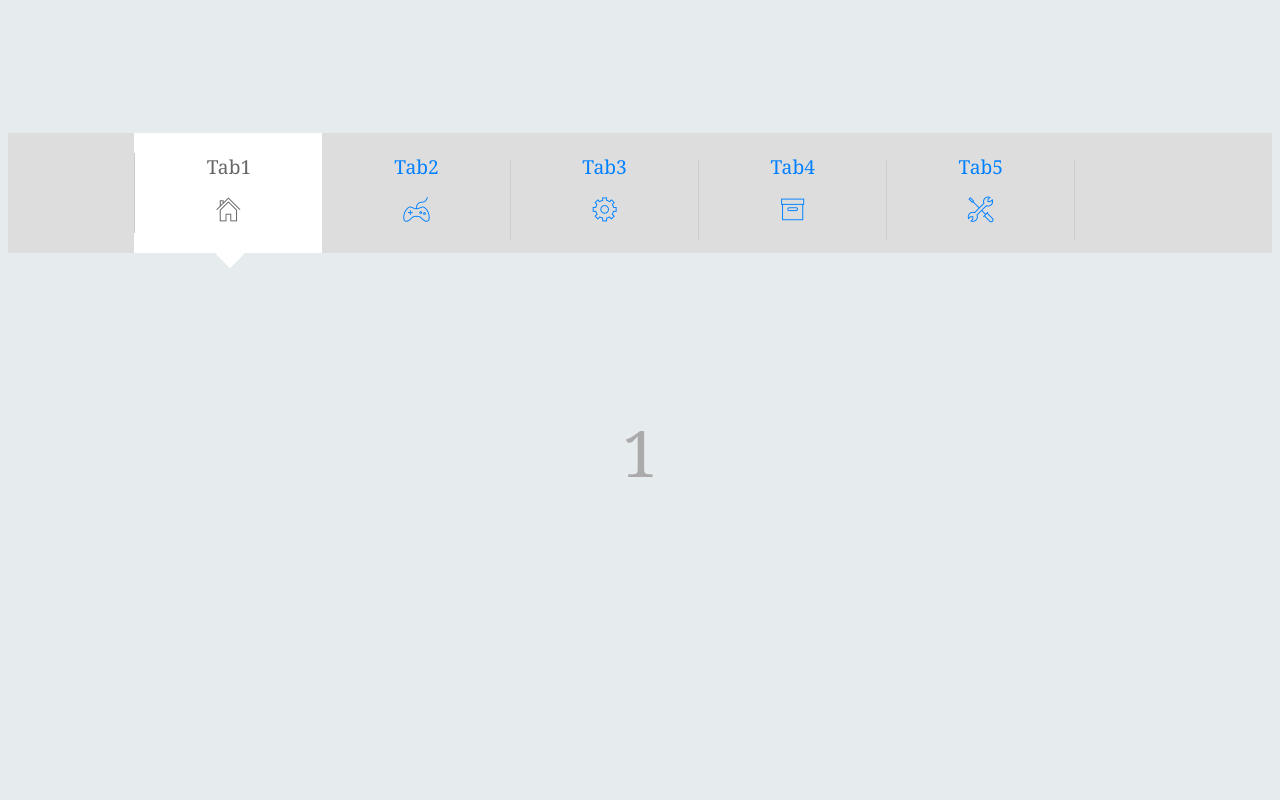
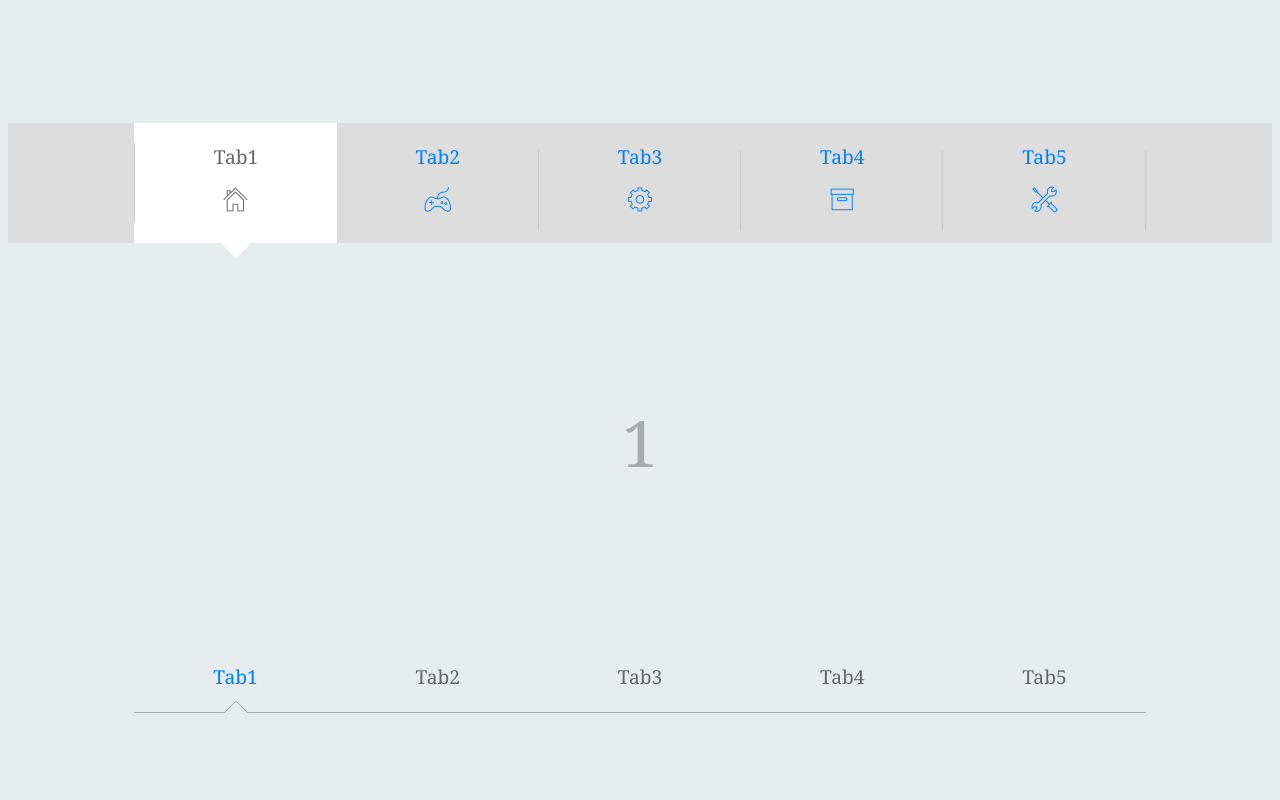
Before and after one commit to KK0603/WebDemo, a plain HTML site: page Tab Control/TabControl.html in a window 1280 px wide. Shown: the part 560-1360 px from the top of the page. Before the commit the page ends 1221 px from the top, so only its background shows below. Drawn offline with Linux system fonts and the light colour scheme.

Commit message:
finish simple button

```diff
--- a/Tab Control/CSS/Basic.css
+++ b/Tab Control/CSS/Basic.css
@@ -23,6 +23,7 @@ h1{
 }
 
 nav ul{
+	overflow: hidden;
 	list-style-type: none;
 	font-size: 1.2em;
 	padding: 0 10%;
@@ -30,9 +31,9 @@ nav ul{
 }
 
 nav ul li{
-	display: inline-block;
-	width: 18.6%;
-	margin: 1% 0.5%;
+	display: block;
+	float: left;
+	width: 20%;
 }
 
 nav ul li a{
--- a/Tab Control/CSS/SimpleButton.css
+++ b/Tab Control/CSS/SimpleButton.css
@@ -6,9 +6,11 @@
 .tab1 nav ul li{
 	background-color: #fff;
 	height: 56px;
+	margin: 0.5% 0.25%;
+	width: 19.5%;
 }
 
-.tab1 nav ul li a.active{
+.tab1 nav ul li.active a{
 	-webkit-transition: all 0.2s ease-in-out;
 	-moz-transition: all 0.2s ease-in-out;
 	-o-transition: all 0.2s ease-in-out;
@@ -36,17 +38,18 @@
 .tab2 nav{
 	background-color: #dddddd;
 	height: 120px;
+}
 
+.tab2 nav ul{
+	overflow: visible;
 }
 
 .tab2 nav ul li{
-	display: block;
-	float: left;
 	height: 120px;
 	margin: 0;
 }
 
-.tab2 nav ul li a.active{
+.tab2 nav ul li.active a{
 	background-color: #fff;
 	color: #666;
 }
@@ -84,7 +87,7 @@
     float: left;
 }
 
-.tab2 nav ul li a.active:after{
+.tab2 nav ul li.active a:after{
 	content: '';
 	display: block;
 	top: 25%;
@@ -104,3 +107,98 @@
 .tab2 nav ul li a span{
 	margin: 15px 30px 0px;
 }
+
+/*tab3*/
+.tab3 nav{
+	background-color: #E6ECEE;
+	overflow: hidden;
+}
+
+.tab3 nav ul li{
+	border-bottom: solid 1px #aaa;
+	margin: 0;
+}
+
+.tab3 nav ul li.active a{
+	color: rgb(0, 128, 255);
+	padding: 20px 0 0 0;
+}
+
+.tab3 li a:hover{
+	color: rgb(0, 128, 255);
+}
+
+.tab3 nav ul li a{
+	padding: 20px 0 22px;
+	color: #666;
+}
+
+
+.tab3 nav ul li.active a:after{
+	content: '';
+	display: block;
+	top: 15px;
+	left: 45%;
+    height: 20px;
+    position: relative;
+    width: 20px;
+    background-color: #E6ECEE;
+    border: solid 1px #aaa;
+    -webkit-transform: rotate(45deg);
+	-moz-transform: rotate(45deg);
+	-o-transform: rotate(45deg);
+	-ms-transform: rotate(45deg);
+	transform: rotate(45deg);
+}
+
+.tab3 nav ul li a span{
+	display: none;
+}
+
+/*tab4*/
+.tab4 nav ul li{
+	background-color: #dddddd;
+	border: solid 1px #cccccc;
+	border-left: 0;
+	margin: 0;
+	width: 19.7%
+}
+
+.tab4 nav ul li:nth-child(1){
+	border-left: solid 1px #cccccc;
+}
+
+.tab4 nav ul li.active{
+	border-bottom: 0;
+	background-color: transparent;
+}
+
+.tab4 nav ul li.active a{
+	color: rgb(0, 128, 255);
+}
+
+.tab4 li a:hover{
+	color: rgb(0, 128, 255);
+}
+
+.tab4 nav ul li a{
+	padding: 60px 0 0;
+}
+
+.tab4 nav ul li.active:before{
+	content: '';
+	display: block;
+    height: 4px;
+    position: relative;
+    width: 100%;
+    background-color: rgb(0, 128, 255);
+    border: solid 1px rgb(0, 128, 255);
+    border-right: 0;
+    float: left;
+}
+
+.tab4 nav ul li a span{
+	position: relative;
+	display: block;
+	top:-60px;
+}
--- a/Tab Control/JS/tab.js
+++ b/Tab Control/JS/tab.js
@@ -67,9 +67,9 @@
 				var aparent2 = alla[j].parentNode.parentNode.parentNode.parentNode;
 
 				if (alla[j].dataset.tabIndex == a.dataset.tabIndex) {
-					alla[j].classList.add("active");
+					alla[j].parentNode.classList.add("active");
 				} else {
-					alla[j].classList.remove("active");
+					alla[j].parentNode.classList.remove("active");
 				}
 
 			}
--- a/Tab Control/TabControl.html
+++ b/Tab Control/TabControl.html
@@ -63,7 +63,113 @@
 			</div>
 		</section>
 	</div>
-		<div class="tab tab2">
+	<div class="tab tab2">
+		<nav>
+			<ul>
+				<li>
+					<a href="#tab1" data-tab-index="1">
+						Tab1
+						<span class="tab-icon1"></span>
+					</a>
+				</li>
+				<li>
+					<a href="#tab2" data-tab-index="2">
+						Tab2
+						<span class="tab-icon2"></span>
+					</a>
+				</li>
+				<li>
+					<a href="#tab3" data-tab-index="3">
+						Tab3
+						<span class="tab-icon3"></span>
+					</a>
+				</li>
+				<li>
+					<a href="#tab4" data-tab-index="4">
+						Tab4
+						<span class="tab-icon4"></span>
+					</a>
+				</li>
+				<li>
+					<a href="#tab5" data-tab-index="5">
+						Tab5
+						<span class="tab-icon5"></span>
+					</a>
+				</li>
+			</ul>
+		</nav>
+		<section>
+			<div class="tab-content" data-tab-index="1">
+				<p>1</p>
+			</div>
+			<div class="tab-content" data-tab-index="2">
+				<p>2</p>
+			</div>
+			<div class="tab-content" data-tab-index="3">
+				<p>3</p>
+			</div>
+			<div class="tab-content" data-tab-index="4">
+				<p>4</p>
+			</div>
+			<div class="tab-content" data-tab-index="5">
+				<p>5</p>
+			</div>
+		</section>
+	</div>
+	<div class="tab tab3">
+		<nav>
+			<ul>
+				<li>
+					<a href="#tab1" data-tab-index="1">
+						Tab1
+						<span class="tab-icon1"></span>
+					</a>
+				</li>
+				<li>
+					<a href="#tab2" data-tab-index="2">
+						Tab2
+						<span class="tab-icon2"></span>
+					</a>
+				</li>
+				<li>
+					<a href="#tab3" data-tab-index="3">
+						Tab3
+						<span class="tab-icon3"></span>
+					</a>
+				</li>
+				<li>
+					<a href="#tab4" data-tab-index="4">
+						Tab4
+						<span class="tab-icon4"></span>
+					</a>
+				</li>
+				<li>
+					<a href="#tab5" data-tab-index="5">
+						Tab5
+						<span class="tab-icon5"></span>
+					</a>
+				</li>
+			</ul>
+		</nav>
+		<section>
+			<div class="tab-content" data-tab-index="1">
+				<p>1</p>
+			</div>
+			<div class="tab-content" data-tab-index="2">
+				<p>2</p>
+			</div>
+			<div class="tab-content" data-tab-index="3">
+				<p>3</p>
+			</div>
+			<div class="tab-content" data-tab-index="4">
+				<p>4</p>
+			</div>
+			<div class="tab-content" data-tab-index="5">
+				<p>5</p>
+			</div>
+		</section>
+	</div>
+	<div class="tab tab4">
 		<nav>
 			<ul>
 				<li>
```
